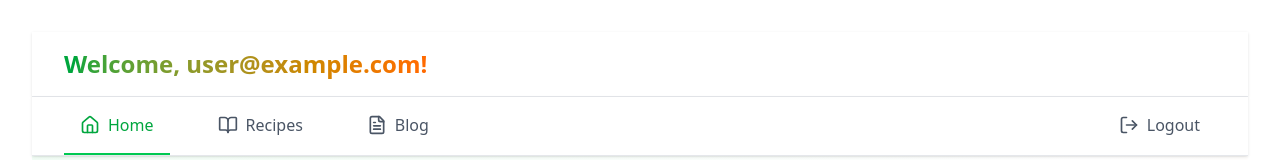
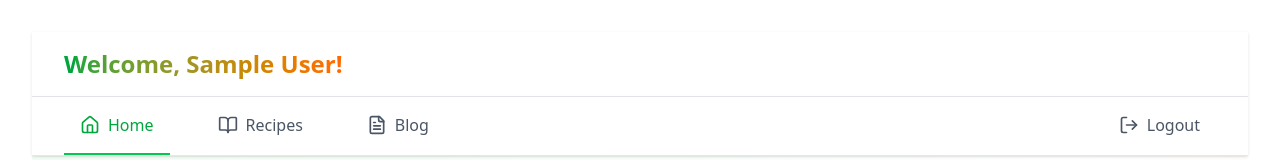
Before and after one commit to katieboetig/Intro-to-SWE-Project, a React (Vite) app: page /dashboard in a window 1280 px wide. Shown: the top 160 px of the page. Built offline with nearby package versions, Linux system fonts and the light colour scheme; no server answers; sample sign-in values are in the browser's storage.

Commit message:
fixed name issue on dashboard

```diff
--- a/src/pages/Dashboard.jsx
+++ b/src/pages/Dashboard.jsx
@@ -93,7 +93,7 @@ export default function Dashboard() {
         <div className="max-w-7xl mx-auto px-4 sm:px-6 lg:px-8 py-4">
           <div className="flex items-center justify-between">
             <h1 className="text-2xl font-bold bg-gradient-to-r from-green-600 to-orange-500 bg-clip-text text-transparent">
-              Welcome, {user?.email || "User"}!
+              Welcome, {user?.displayName || "User"}!
             </h1>
           </div>
         </div>
```
